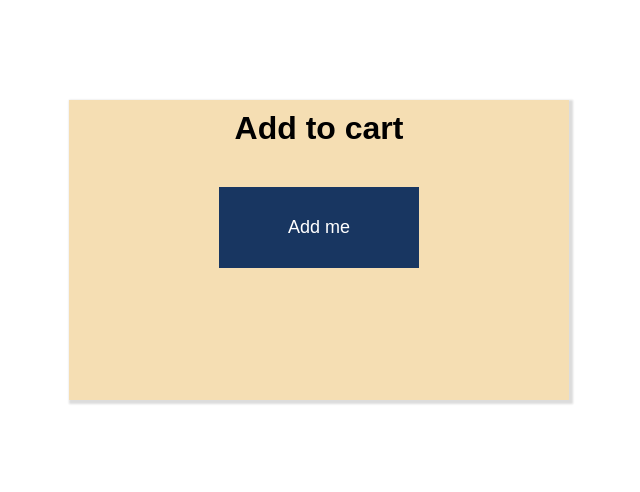
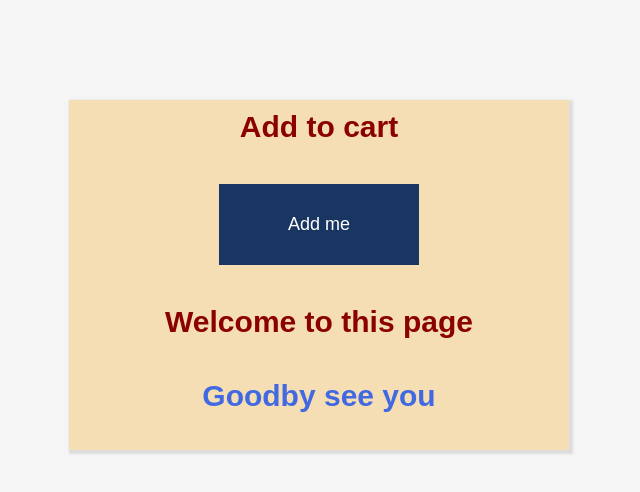
Before and after one commit to MahsumaRezai/From, a React (Create React App) app: page / in a window 1280 px wide. Both pictures are taken after a click on the button "Add me". Shown: the top 492 px of the page, without its empty margins (321-961 px from the left). Built offline with nearby package versions, Linux system fonts and the light colour scheme.

Commit message:
add state

```diff
--- a/src/App.js
+++ b/src/App.js
@@ -6,9 +6,6 @@ function App() {
   return (
     <Fragment>
       <AddCart/>
-
-
-
     </Fragment>
   )
 }
--- /dev/null
+++ b/src/Componet/Add.js
@@ -0,0 +1,2 @@
+var t = "l";
+t.length
--- a/src/Componet/AddCart.js
+++ b/src/Componet/AddCart.js
@@ -1,10 +1,24 @@
+import { useState } from 'react';
 import classes from './AddCart.module.css'
 import Button from './Button';
 const AddCart = (props) => {
+    const [add, setAdd] = useState(false);
+    const [close, setClose] = useState(false)
+    const AddHandler = () => {
+        setAdd(true);
+    }
+    const AddClose = () => {
+        setClose(true);
+        console.log(close)
+
+    }
     return (
         <div className={classes.cart}>
             <h1>Add to cart</h1>
-            <Button>Add me</Button>
+            <Button onClick={AddHandler} onClose={AddClose}>Add me</Button>
+            {add && <h1> Welcome to this page</h1>}
+            {close && <h2>Goodby see you</h2>}
+
 
 
         </div>
--- a/src/Componet/AddCart.module.css
+++ b/src/Componet/AddCart.module.css
@@ -1,6 +1,6 @@
 .cart {
     width: 500px;
-    height: 300px;
+    height: 350px;
     background: wheat;
     box-shadow: 2px 2px 2px 2px gainsboro;
     margin: auto;
--- a/src/Componet/Button.js
+++ b/src/Componet/Button.js
@@ -1,8 +1,8 @@
 const Button = (props) => {
     return (
         <div >
-            <button className="btn">
-            {props.children}
+            <button className="btn" onMouseOver={props.onClick} onMouseOut={props.onClose}>
+                {props.children}
             </button>
         </div>
     )
--- a/src/index.css
+++ b/src/index.css
@@ -8,6 +8,7 @@ body {
   font-family: sans-serif;
   margin: 0;
   font-family:  sans-serif;
+  background: whitesmoke
 
 }
 
@@ -18,7 +19,13 @@ body {
   color: white;
   font-size: 18px;
   padding: 30px
-
-
+}
+h1{
+  font-size: 30px;
+  color: darkred;
 
 }
+h2 {
+  color: royalblue;
+  font-size: 30px
+}
```
